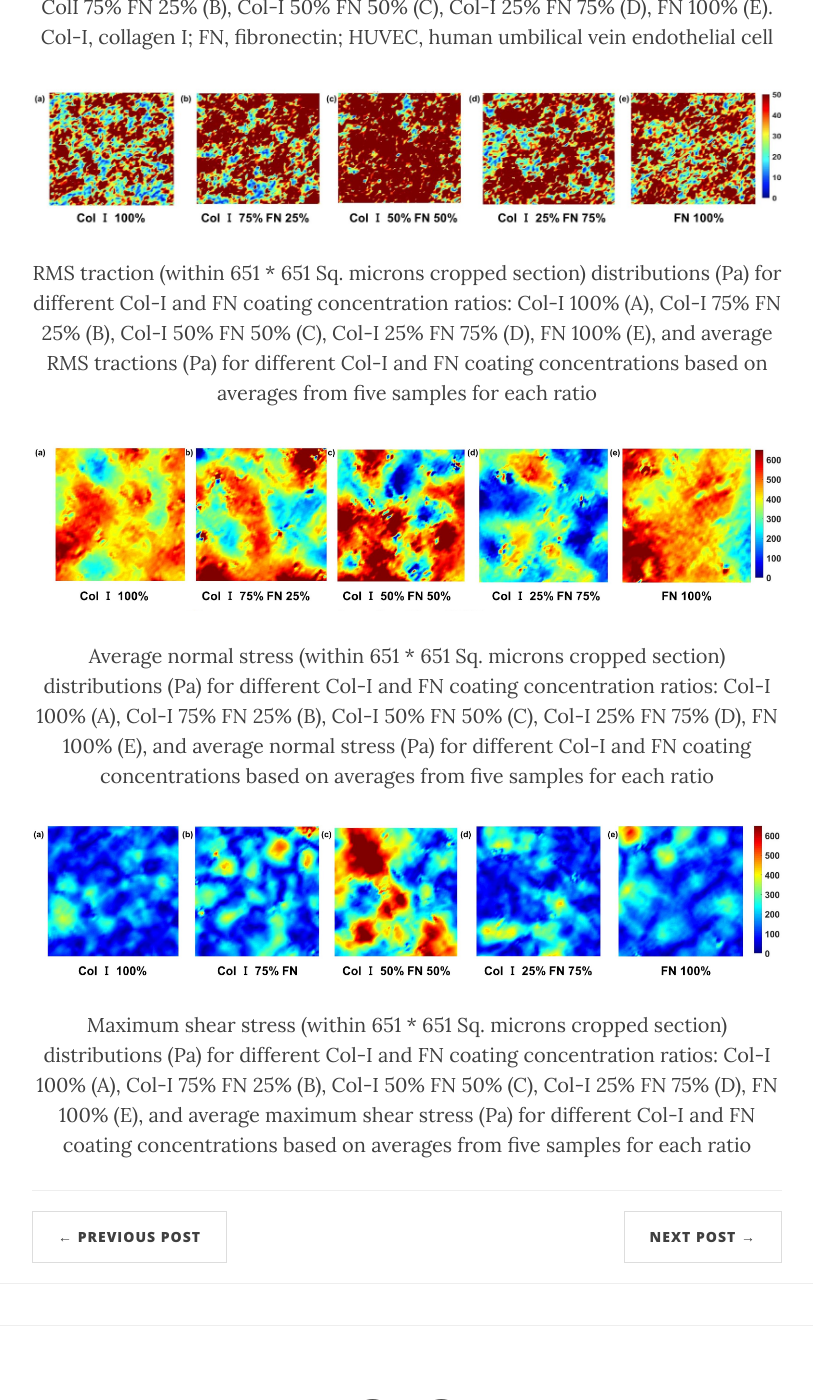
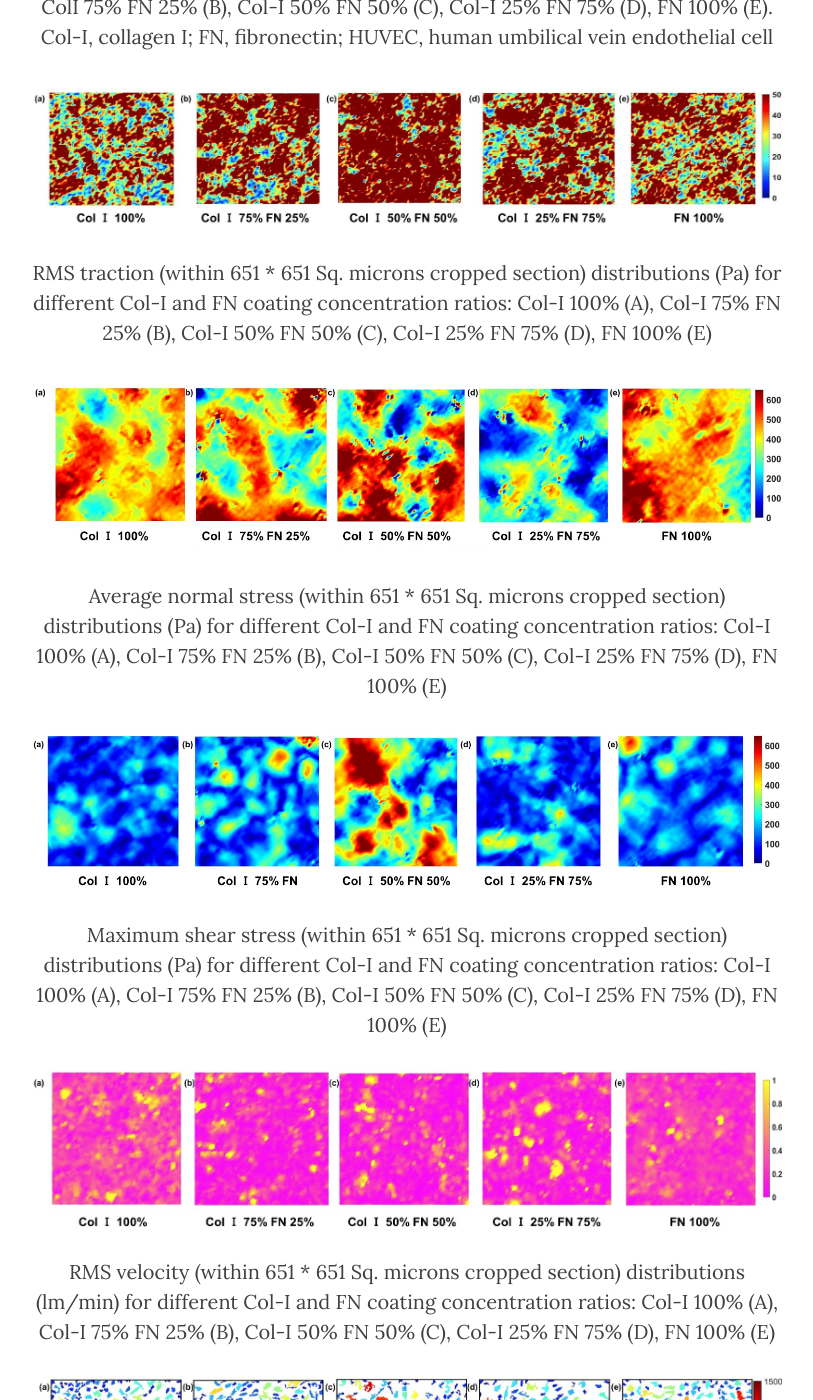
Before and after one commit to vignesharavind/vignesharavind.github.io, a Jekyll site: the page built from _posts/2023-06-09-ECM-Endothelial-Force.markdown, in a window 1280 px wide and 1400 px high, scrolled down 1791 px. Shown: the whole window, without its empty margins (233-1046 px from the left). Built offline with Jekyll 4.4.1, drawn with Linux system fonts in a browser that asks for light colours; nearby versions of some CDN libraries; comment, search, counter and statistics services are not loaded; some of the changed text lies outside the part shown.

Commit message:
Update 2023-06-09-ECM-Endothelial-Force.markdown

```diff
--- a/_posts/2023-06-09-ECM-Endothelial-Force.markdown
+++ b/_posts/2023-06-09-ECM-Endothelial-Force.markdown
@@ -45,10 +45,16 @@
 <p align="center">Cropped HUVEC monolayer phase-contrast images (within 651 * 651 Sq. microns) for different Col-I and FN coating concentration ratios: Col-I 100% (A), ColI 75% FN 25% (B), Col-I 50% FN 50% (C), Col-I 25% FN 75% (D), FN 100% (E). Col-I, collagen I; FN, fibronectin; HUVEC, human umbilical vein endothelial cell</p>
 
 ![Frame](/img/ECM_Paper/RMS_Traction.jpg)
-<p align="center">RMS traction (within 651 * 651 Sq. microns cropped section) distributions (Pa) for different Col-I and FN coating concentration ratios: Col-I 100% (A), Col-I 75% FN 25% (B), Col-I 50% FN 50% (C), Col-I 25% FN 75% (D), FN 100% (E), and average RMS tractions (Pa) for different Col-I and FN coating concentrations based on averages from five samples for each ratio</p>
+<p align="center">RMS traction (within 651 * 651 Sq. microns cropped section) distributions (Pa) for different Col-I and FN coating concentration ratios: Col-I 100% (A), Col-I 75% FN 25% (B), Col-I 50% FN 50% (C), Col-I 25% FN 75% (D), FN 100% (E)</p>
 
 ![Frame](/img/ECM_Paper/Avg_Normal.JPG)
-<p align="center">Average normal stress (within 651 * 651 Sq. microns cropped section) distributions (Pa) for different Col-I and FN coating concentration ratios: Col-I 100% (A), Col-I 75% FN 25% (B), Col-I 50% FN 50% (C), Col-I 25% FN 75% (D), FN 100% (E), and average normal stress (Pa) for different Col-I and FN coating concentrations based on averages from five samples for each ratio</p>
+<p align="center">Average normal stress (within 651 * 651 Sq. microns cropped section) distributions (Pa) for different Col-I and FN coating concentration ratios: Col-I 100% (A), Col-I 75% FN 25% (B), Col-I 50% FN 50% (C), Col-I 25% FN 75% (D), FN 100% (E)</p>
 
 ![Frame](/img/ECM_Paper/Max_Shear.JPG)
-<p align="center">Maximum shear stress (within 651 * 651 Sq. microns cropped section) distributions (Pa) for different Col-I and FN coating concentration ratios: Col-I 100% (A), Col-I 75% FN 25% (B), Col-I 50% FN 50% (C), Col-I 25% FN 75% (D), FN 100% (E), and average maximum shear stress (Pa) for different Col-I and FN coating concentrations based on averages from five samples for each ratio</p>
+<p align="center">Maximum shear stress (within 651 * 651 Sq. microns cropped section) distributions (Pa) for different Col-I and FN coating concentration ratios: Col-I 100% (A), Col-I 75% FN 25% (B), Col-I 50% FN 50% (C), Col-I 25% FN 75% (D), FN 100% (E)</p>
+
+![Frame](/img/ECM_Paper/RMS_Velocity.jpg)
+<p align="center">RMS velocity (within 651 * 651 Sq. microns cropped section) distributions (lm/min) for different Col-I and FN coating concentration ratios: Col-I 100% (A), Col-I 75% FN 25% (B), Col-I 50% FN 50% (C), Col-I 25% FN 75% (D), FN 100% (E)</p>
+
+![Frame](/img/ECM_Paper/Cell_Area.jpg)
+<p align="center">HUVEC area (Sq. microns) (within 651 * 651 Sq. microns cropped section) for different Col-I and FN coating concentration ratios: Col-I 100% (A), Col-I 75% FN 25% (B), Col-I 50% FN 50% (C), Col-I 25% FN 75% (D), FN 100% (E)</p>
```
